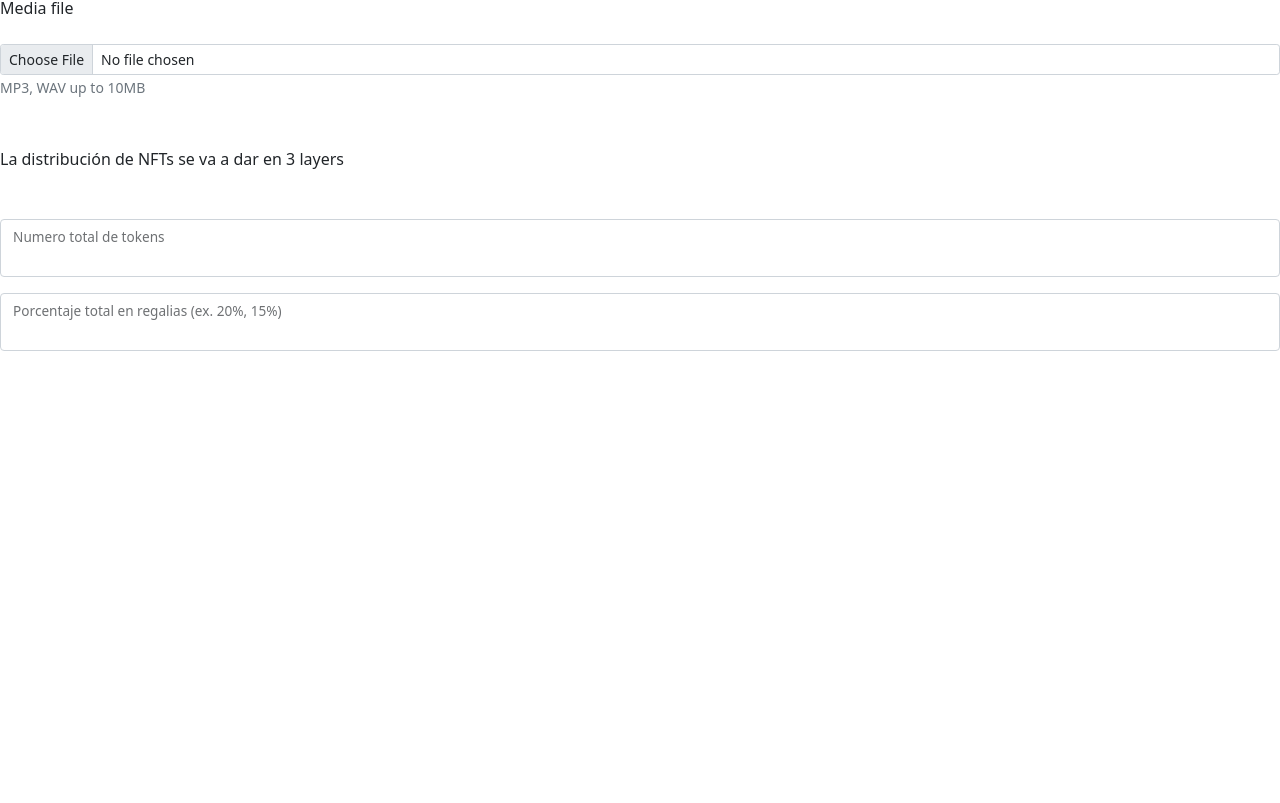
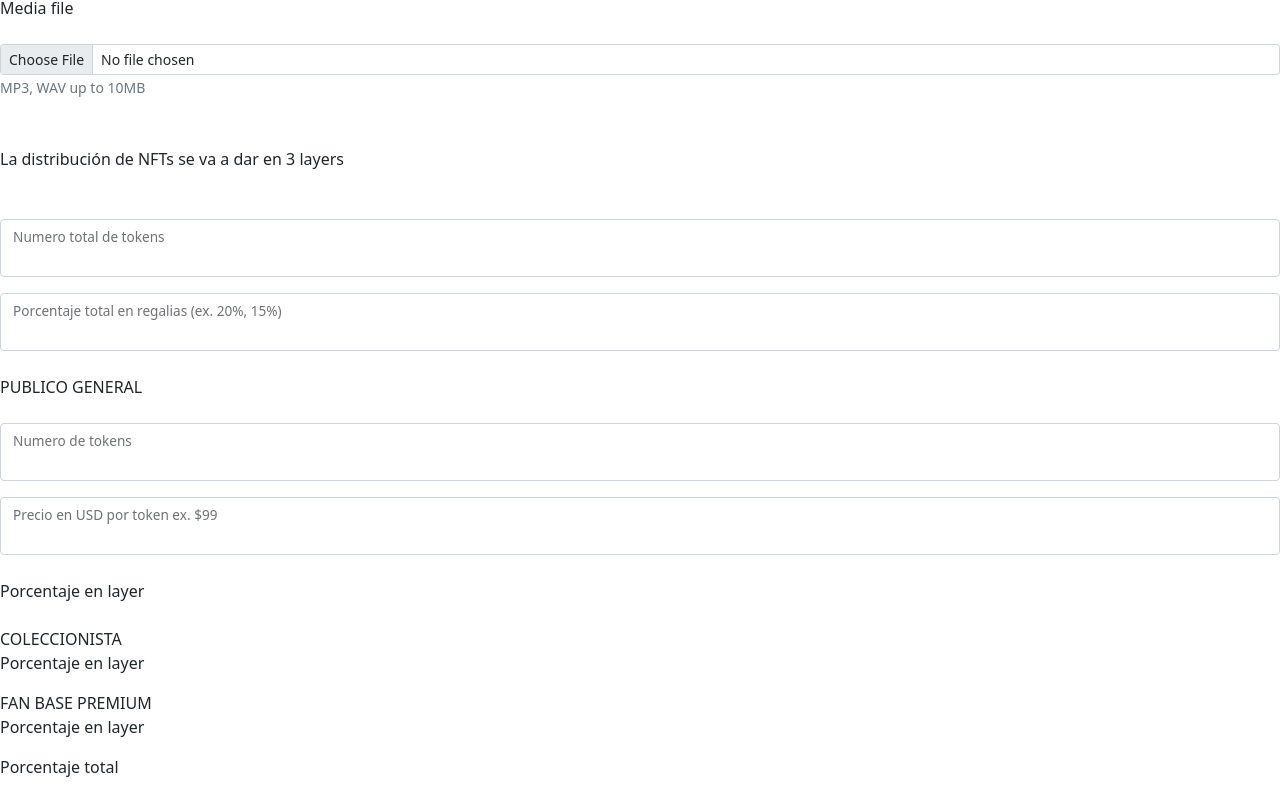
Before and after one commit to bertil291utn/digital-marketplace, a Next.js app: page /create-item in a window 1280 px wide. Shown: the part 369-1172 px from the top of the page. Before the commit the page ends 800 px from the top, so only its background shows below. Built offline with nearby package versions, Linux system fonts and the light colour scheme.

Commit message:
:zap: total percentaje section

```diff
--- a/pages/create-item.js
+++ b/pages/create-item.js
@@ -115,6 +115,40 @@ export default function CreateItem() {
               <Form.Control type='number' />
             </FloatingLabel>
           </div>
+
+          <div className='my-4'>
+            <ul>
+              <li className='my-3'>
+                PUBLICO GENERAL
+                <div className='my-4 pl-3'>
+                  <div className='my-4 grid grid-cols-2 gap-5'>
+                    <FloatingLabel
+                      controlId='tokenLayer1'
+                      label='Numero de tokens'
+                      className='mb-3 col-s'
+                    >
+                      <Form.Control type='number' />
+                    </FloatingLabel>
+                    <FloatingLabel
+                      controlId='tokenLayer1'
+                      label='Precio en USD por token ex. $99'
+                      className='mb-3'
+                    >
+                      <Form.Control type='number' />
+                    </FloatingLabel>
+                  </div>
+                  <p>Porcentaje en layer </p>
+                </div>
+              </li>
+              <li className='my-3'>
+                COLECCIONISTA <p>Porcentaje en layer </p>
+              </li>
+              <li className='my-3'>
+                FAN BASE PREMIUM <p>Porcentaje en layer </p>
+              </li>
+            </ul>
+            <p>Porcentaje total </p>
+          </div>
         </div>
       </div>
     </div>
--- a/styles/globals.css
+++ b/styles/globals.css
@@ -6,3 +6,7 @@
   text-decoration: underline;
   font-weight: 700;
 }
+
+ul{
+  padding: unset;
+}
```
